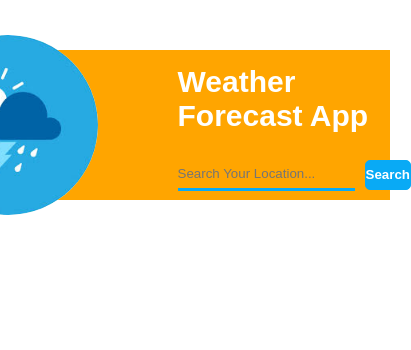
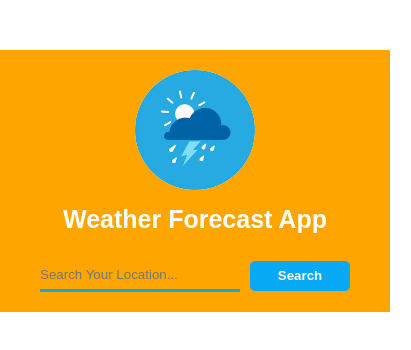
Before and after one commit to MdZakirHossainBhuiyan/weather-forecast-app, a React (Create React App) app: page / in a window 390 px wide. Shown: the top 350 px of the page, 411 px wide, since content can reach past the window. Built offline with nearby package versions, Linux system fonts and the light colour scheme.

Commit message:
make responsive

```diff
--- a/src/Components/DisplayWeather/DisplayWeather.css
+++ b/src/Components/DisplayWeather/DisplayWeather.css
@@ -13,6 +13,15 @@
     border-radius: 10px;
     margin-left: 100px;
     font-family: 'Montserrat', sans-serif;
+}
+
+@media (max-width: 768px) {
+    .displayCard{
+        width: 100%;
+        margin-left: 10px;
+        margin-right: 10px;
+        margin-bottom: 20px;
+    }
 }
 
 .displayCard h5{
@@ -33,20 +42,41 @@
     color: #fff;
 }
 
+@media (max-width: 768px) {
+    .currentWeather{
+        height: auto;
+        flex-direction: column;
+        justify-content: center;
+    }
+}
+
 .currentTem p{
     font-size: 35px;
     font-weight: bold;
     color: gold;
 }
 
+@media (max-width: 768px) {
+    .currentTem p{
+        margin-top: 15px;
+        margin-bottom: 15px;
+    }
+}
+
 .forecastWeather{
     color: #fff;
     width: 100%;
-    margin: 20px 20px;
+    margin: 20px 0px;
     display: flex;
     flex-direction: row;
     align-items: center;
     justify-content: space-around;
+}
+
+@media (max-width: 768px) {
+    .forecastWeather{
+        margin: 20px 0px;
+    }
 }
 
 .currentWeatherIcon{
--- a/src/Components/DisplayWeather/DisplayWeather.js
+++ b/src/Components/DisplayWeather/DisplayWeather.js
@@ -32,7 +32,7 @@ const DisplayWeather = ({weatherInfo}) => {
             </div>
             <div className='forecastWeather'>
                 {
-                    data.slice(0, 6).map((forecastData) => <ForecastUpdate forecastData={forecastData} />)
+                    data.slice(0, 6).map((forecastData) => <ForecastUpdate key={forecastData?.datetime} forecastData={forecastData} />)
                 }
             </div>
         </div>
--- a/src/Components/HomePage/HomePage.css
+++ b/src/Components/HomePage/HomePage.css
@@ -12,12 +12,28 @@
     font-family: 'Montserrat', sans-serif;
 }
 
+@media (max-width: 768px) {
+    .homePageArea{
+        height: auto;
+    }
+}
+
 .topArea{
     width: 100%;
     height: 150px;
     background-color: orange;
     display: flex;
     flex-direction: row;
+}
+
+@media (max-width: 768px) {
+    .topArea {
+        height: auto;
+        display: flex;
+        flex-direction: column;
+        align-items: center;
+        justify-content: center;
+    }
 }
 
 .topLeft{
@@ -28,15 +44,39 @@
     justify-content: right;
 }
 
+@media (max-width: 768px) {
+    .topLeft{
+        width: 100%;
+        height: auto;
+        margin-top: 20px;
+        justify-content: center;
+    }
+}
+
 .topLeft img{
     width: 180px;
     height: 180px;
     border-radius: 50%;
 }
 
+@media (max-width: 768px) {
+    .topLeft img{
+        width: 120px;
+        height: 120px;
+        border-radius: 50%;
+    }
+}
+
 .topRight{
     width: 75%;
     height: 150px;
+}
+
+@media (max-width: 768px) {
+    .topRight{
+        width: 100%;
+        height: auto;
+    }
 }
 
 .topRight h3{
@@ -46,10 +86,26 @@
     margin-top: 15px;
 }
 
+@media (max-width: 768px) {
+    .topRight h3{
+        font-size: 25px;
+        margin-left: 0px;
+        text-align: center;
+    }
+}
+
 .topRight form{
     display: flex;
     flex-direction: row;
     align-items: center;
+    justify-content: left;
+}
+
+@media (max-width: 768px) {
+    .topRight form{
+        justify-content: center;
+        margin-bottom: 20px;
+    }
 }
 
 .topRight form>input{
@@ -63,6 +119,14 @@
     border-left: hidden;
     border-right: hidden;
     outline: none;
+}
+
+@media (max-width: 768px) {
+    .topRight form>input{
+        margin-left: 0px;
+        width: 200px;
+        height: 30px;
+    }
 }
 
 .topRight form>button{
--- a/src/Components/HomePage/HomePage.js
+++ b/src/Components/HomePage/HomePage.js
@@ -10,6 +10,8 @@ const HomePage = () => {
     const [userLocation, setUserLocation] = useState(null);
     const [weatherInfo, setWeatherInfo] = useState(null);
     const [loading, setLoading] = useState(false);
+
+    let id = 0;
 
     const API_KEY = "e48522bcd06f4619a0ba10521936c62a";
     const API_URL = `https://api.weatherbit.io/v2.0/forecast/daily?city=${userLocation},BD&key=${API_KEY}`;
--- a/src/Components/Loader/Loader.js
+++ b/src/Components/Loader/Loader.js
@@ -2,7 +2,7 @@ import React from 'react';
 import './Loader.css';
 
 const Loader = () => {
-    return <span class="loader"></span>
+    return <span className="loader"></span>
 };
 
 export default Loader;
```
Also changed, not shown: 1 other file (tests, documents, lock files or other folders).
